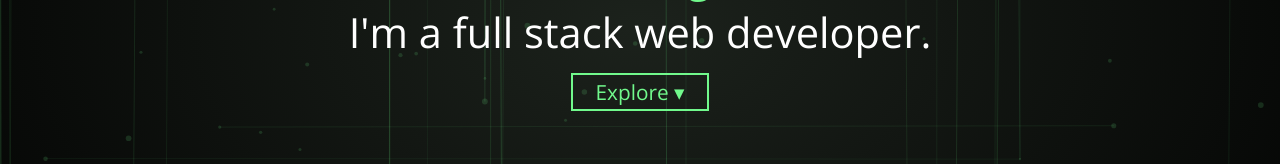
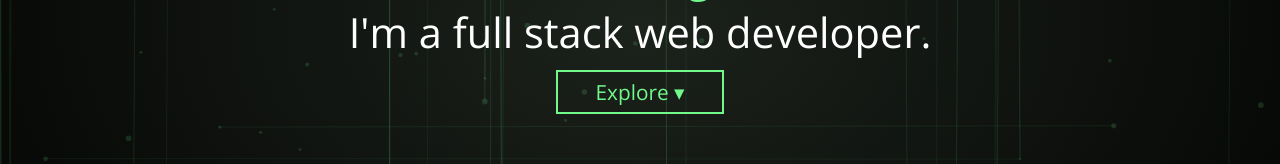
Before and after one commit to shino022/Portfolio-website, a React (Create React App) app: page / in a window 1280 px wide. Shown: the part 373-537 px from the top of the page. Built offline with nearby package versions, Linux system fonts and the light colour scheme.

Commit message:
Increase explore button size

```diff
--- a/src/components/Hero.js
+++ b/src/components/Hero.js
@@ -68,7 +68,7 @@ const Hero = (props) => {
     box-sizing: border-box;
     box-shadow: inset 0 0 0 2px ${props.colors.accent};
     margin-top: 15px;
-    padding: 5px 25px;
+    padding: 8px 40px;;
     text-decoration: none;
     position: relative;
     vertical-align: middle;
```
